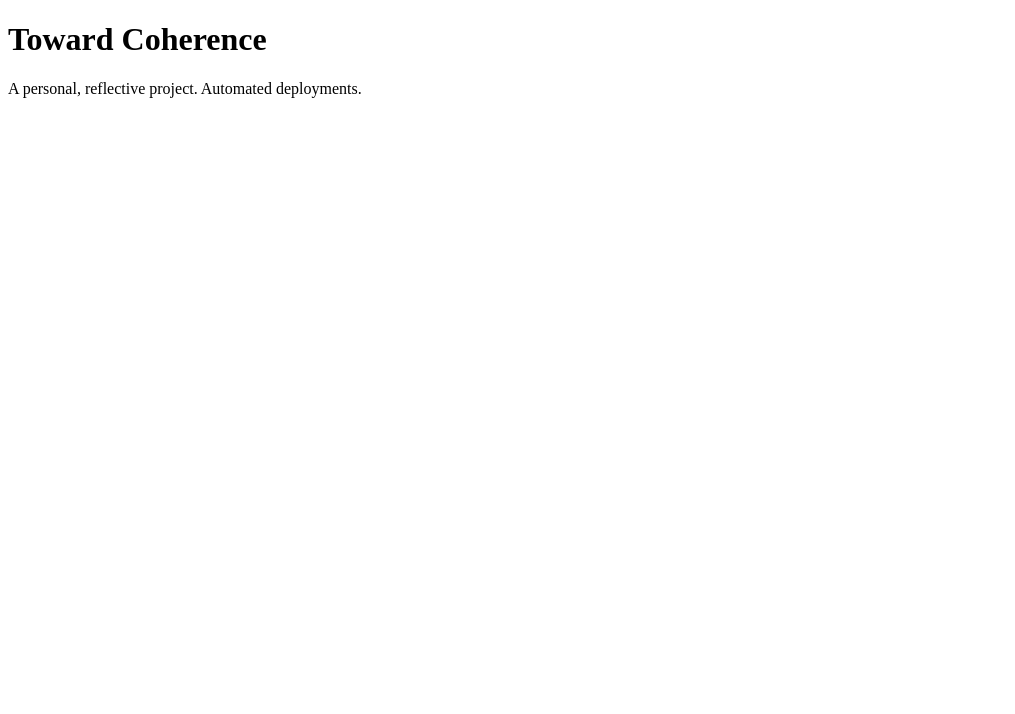
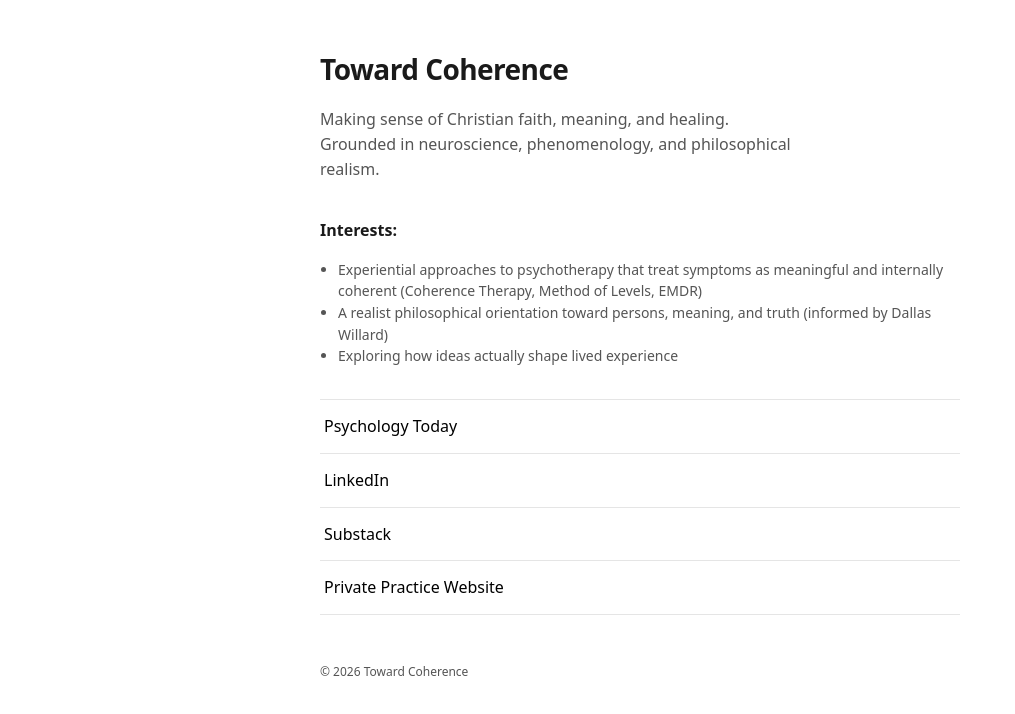
Before and after one commit to ryan-c-lewis/towardcoherence, a plain HTML site: page index.html in a window 1280 px wide. Shown: the whole page, without its empty margins (0-1015 px from the left). Drawn offline with Linux system fonts and the light colour scheme.

Commit message:
sketch out language and orientation

```diff
--- a/index.html
+++ b/index.html
@@ -2,10 +2,143 @@
 <html lang="en">
 <head>
   <meta charset="utf-8" />
+  <meta name="viewport" content="width=device-width, initial-scale=1" />
+  <meta name="description" content="Toward Coherence | Faith, Meaning, Healing" />
   <title>Toward Coherence</title>
+
+  <style>
+    :root {
+      --bg: #ffffff;
+      --text: #1a1a1a;
+      --muted: #555;
+      --border: #e5e5e5;
+      --link: #000;
+      --hover: #f2f2f2;
+      --max-width: 640px;
+    }
+
+    * { box-sizing: border-box; }
+
+    body {
+      margin: 0;
+      font-family: system-ui, -apple-system, Segoe UI, Roboto, Helvetica, Arial, sans-serif;
+      background: var(--bg);
+      color: var(--text);
+      line-height: 1.55;
+      display: flex;
+      justify-content: center;
+      padding: 48px 20px;
+    }
+
+    main {
+      width: 100%;
+      max-width: var(--max-width);
+    }
+
+    h1 {
+      font-size: 28px;
+      font-weight: 600;
+      margin: 0 0 8px 0;
+      letter-spacing: -0.02em;
+    }
+
+    .subtitle {
+      color: var(--muted);
+      margin-bottom: 32px;
+      max-width: 52ch;
+    }
+
+    nav {
+      border-top: 1px solid var(--border);
+      margin-top: 32px;
+    }
+
+    a.link {
+      display: block;
+      padding: 14px 4px;
+      border-bottom: 1px solid var(--border);
+      text-decoration: none;
+      color: var(--link);
+      font-size: 16px;
+    }
+
+    a.link:hover {
+      background: var(--hover);
+    }
+
+    .label {
+      font-weight: 500;
+    }
+
+    .desc {
+      display: block;
+      font-size: 14px;
+      color: var(--muted);
+      margin-top: 2px;
+    }
+
+    section {
+      margin-top: 36px;
+    }
+
+    ul {
+      padding-left: 18px;
+      margin: 12px 0 0 0;
+      color: var(--muted);
+      font-size: 14px;
+    }
+
+    footer {
+      margin-top: 48px;
+      font-size: 12px;
+      color: var(--muted);
+    }
+  </style>
 </head>
+
 <body>
-  <h1>Toward Coherence</h1>
-  <p>A personal, reflective project. Automated deployments.</p>
+  <main>
+    <header>
+      <h1>Toward Coherence</h1>
+      <p class="subtitle">
+        Making sense of Christian faith, meaning, and healing. Grounded in neuroscience, phenomenology, and philosophical realism.
+      </p>
+    </header>
+
+    <section>
+      <p><strong>Interests:</strong></p>
+      <ul>
+        <li>Experiential approaches to psychotherapy that treat symptoms as meaningful and internally coherent (Coherence Therapy, Method of Levels, EMDR)</li>
+        <li>A realist philosophical orientation toward persons, meaning, and truth (informed by Dallas Willard)</li>
+        <li>Exploring how ideas actually shape lived experience</li>
+      </ul>
+    </section>
+
+    <nav aria-label="Links">
+      <a class="link" href="https://www.psychologytoday.com/profile/1581910" target="_blank" rel="noopener">
+        <span class="label">Psychology Today</span>
+      </a>
+
+      <a class="link" href="https://www.linkedin.com/in/ryan-cp-lewis/" target="_blank" rel="noopener">
+        <span class="label">LinkedIn</span>
+      </a>
+
+      <a class="link" href="https://substack.com/@ryanclewis" target="_blank" rel="noopener">
+        <span class="label">Substack</span>
+      </a>
+
+      <a class="link" href="https://vivifycounseling.com/vivify-therapist-ryan-lewis/" target="_blank" rel="noopener">
+        <span class="label">Private Practice Website</span>
+      </a>
+    </nav>
+
+    <footer>
+      © <span id="year"></span> Toward Coherence
+    </footer>
+  </main>
+
+  <script>
+    document.getElementById("year").textContent = new Date().getFullYear();
+  </script>
 </body>
 </html>
```
